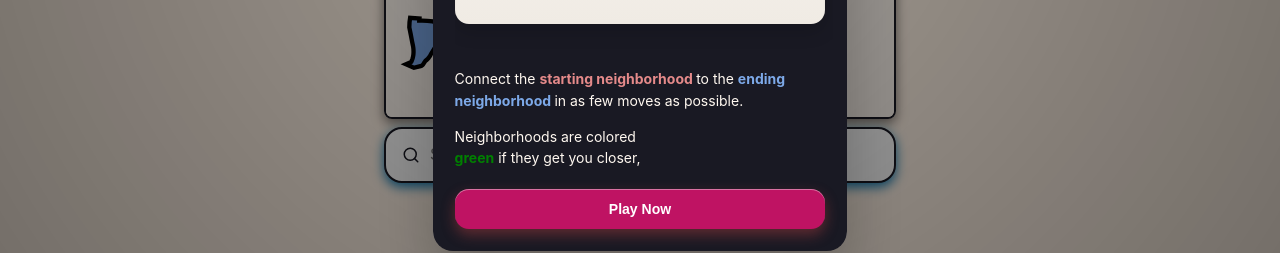
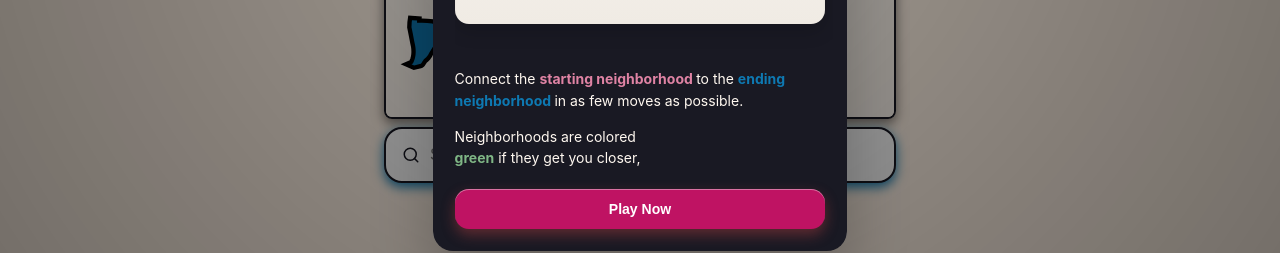
Before and after one commit to dylanolk/NYCDLE, a React (Vite) app in the folder app/: page / in a window 1280 px wide. Shown: the part 491-744 px from the top of the page. Built offline with nearby package versions, Linux system fonts and the light colour scheme; grey boxes are pictures that could not be loaded.

Commit message:
fix: misc style + color fixes, fix scroll

```diff
--- a/app/src/components/App.tsx
+++ b/app/src/components/App.tsx
@@ -194,10 +194,10 @@ function AppInner({ debug = false, practice = false }) {
     }
 
     registry[gameState.start_neighborhood_id].setEnabled(true);
-    registry[gameState.start_neighborhood_id].setColor('#E58A8A');
+    registry[gameState.start_neighborhood_id].setColor(COLORS.pale_red);
     registry[gameState.start_neighborhood_id].setShowName(true);
     registry[gameState.end_neighborhood_id].setEnabled(true);
-    registry[gameState.end_neighborhood_id].setColor('#7DA9E8');
+    registry[gameState.end_neighborhood_id].setColor(COLORS.blue);
     registry[gameState.end_neighborhood_id].setShowName(true);
 
   }, [neighborhoods, gameState.start_neighborhood_id, gameState.end_neighborhood_id]);
--- a/app/src/components/GoalBox.tsx
+++ b/app/src/components/GoalBox.tsx
@@ -48,12 +48,12 @@ export function GoalBox({
     }
 
     const startStyle: React.CSSProperties = {
-        color: '#BF1363',
+        color: COLORS.pale_red,
         fontWeight: 700,
     };
 
     const endStyle: React.CSSProperties = {
-        color: '#0E79B2',
+        color: COLORS.blue,
         fontWeight: 700,
     };
 
--- a/app/src/components/InfoScreen.tsx
+++ b/app/src/components/InfoScreen.tsx
@@ -154,15 +154,15 @@ export function InfoScreen({ showInfoScreen, onClose }: InfoScreenProps) {
                                 }}
                             >
                                 <p style={{ marginBottom: T.space.xs }}>
-                                    Connect the <span style={{ color: '#E58A8A', fontWeight: 700 }}>starting neighborhood </span>
-                                    to the <span style={{ color: '#7DA9E8', fontWeight: 700 }}> ending neighborhood </span>
+                                    Connect the <span style={{ color: COLORS.pale_red, fontWeight: 700 }}>starting neighborhood </span>
+                                    to the <span style={{ color: COLORS.blue, fontWeight: 700 }}> ending neighborhood </span>
                                     in as few moves as possible.
                                 </p>
                                 <p>
-                                    Neighborhoods are colored <br /> <span style={{ color: 'green', fontWeight: 700 }}>green</span> if they get you closer,<br />
+                                    Neighborhoods are colored <br /> <span style={{ color: COLORS.logo_color, fontWeight: 700 }}>green</span> if they get you closer,<br />
                                     <span style={{ color: 'orange', fontWeight: 700 }}> orange </span> if you've got the right idea,<br />
-                                    and <span style={{ color: 'red', fontWeight: 700 }}> red </span> if you weren't close.<br/>
-                                    Neighborhoods that don't connect to the <span style = {{color: COLORS.deep_red, fontWeight: 700}}>starting neighborhood</span> are greyed out.
+                                    and <span style={{ color: COLORS.deep_red, fontWeight: 700 }}> red </span> if you weren't close.<br/>
+                                    Neighborhoods that don't connect to the <span style = {{color: COLORS.pale_red, fontWeight: 700}}>starting neighborhood</span> are greyed out.
                                 </p>
                             </Description>
 
--- a/app/src/index.css
+++ b/app/src/index.css
@@ -9,9 +9,5 @@ body {
 
 
 html {
-    overflow-y: hidden;
-}
-
-body {
     overflow-y: auto;
 }
```
